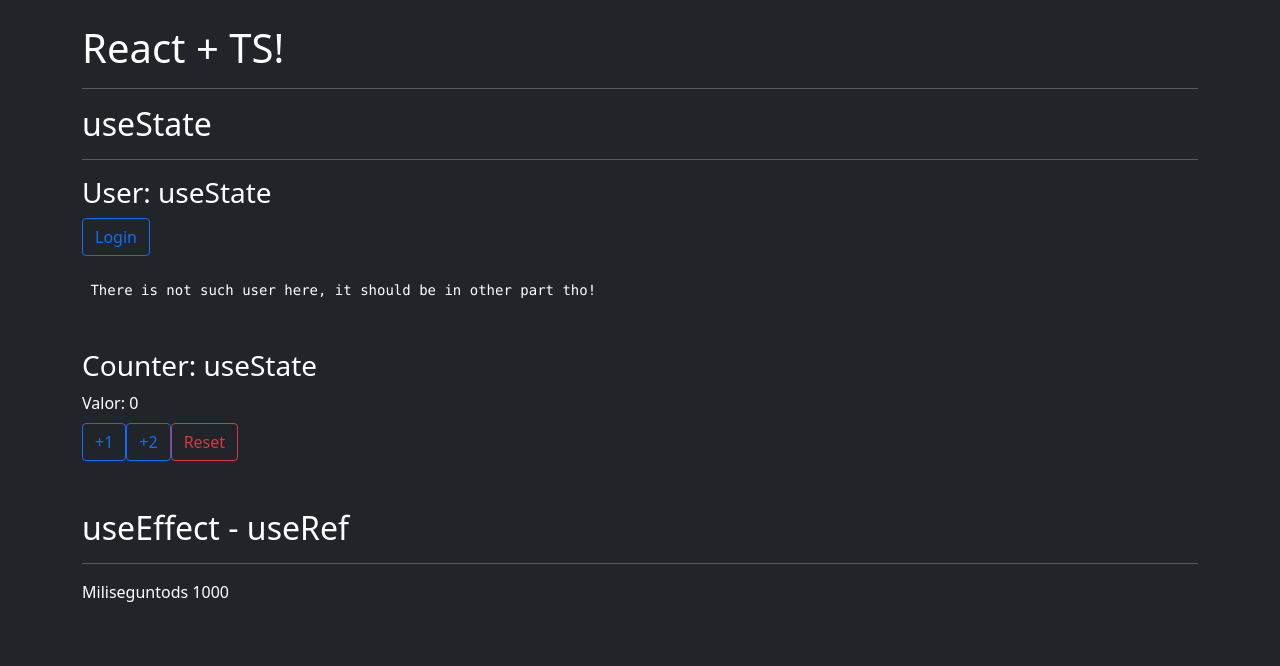
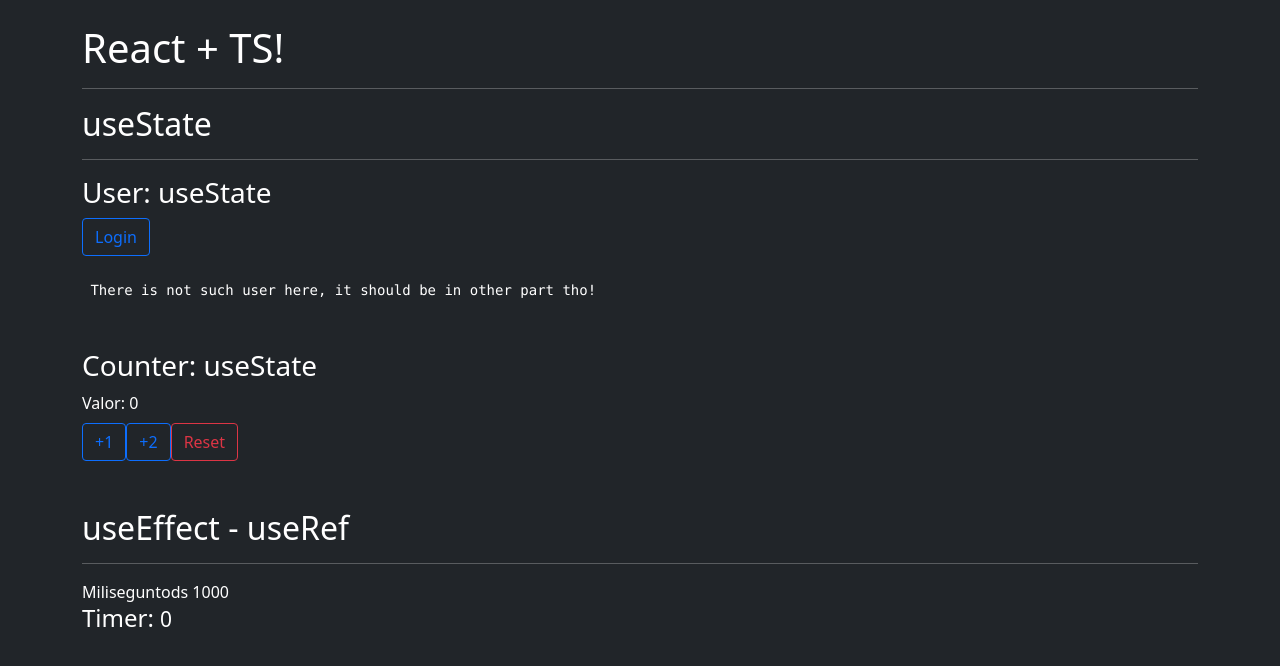
Before and after one commit to Davidcastel26/React-with-TypeScript, a React (Create React App) app in the folder mi-app/: page / in a window 1280 px wide. Shown: the top 666 px of the page. Built offline with nearby package versions, Linux system fonts and the light colour scheme.

Commit message:
Update TimerPadre.tsx

```diff
--- a/mi-app/src/components/TimerPadre.tsx
+++ b/mi-app/src/components/TimerPadre.tsx
@@ -1,8 +1,10 @@
+import Timer from "./timer"
 
 const TimerPadre = () => {
   return (
     <>
       <span>Miliseguntods { 1000 } </span>
+      <Timer/>
     </>
   )
 }
```
